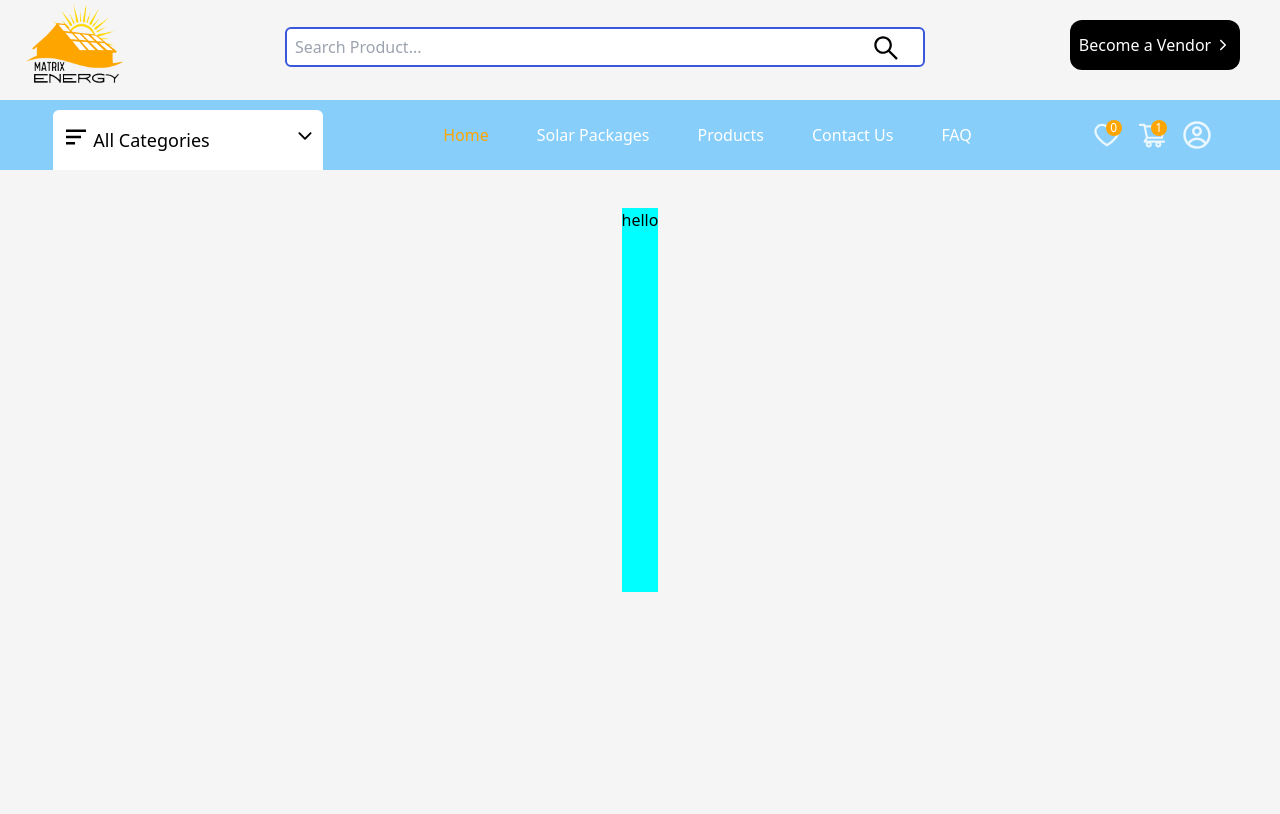
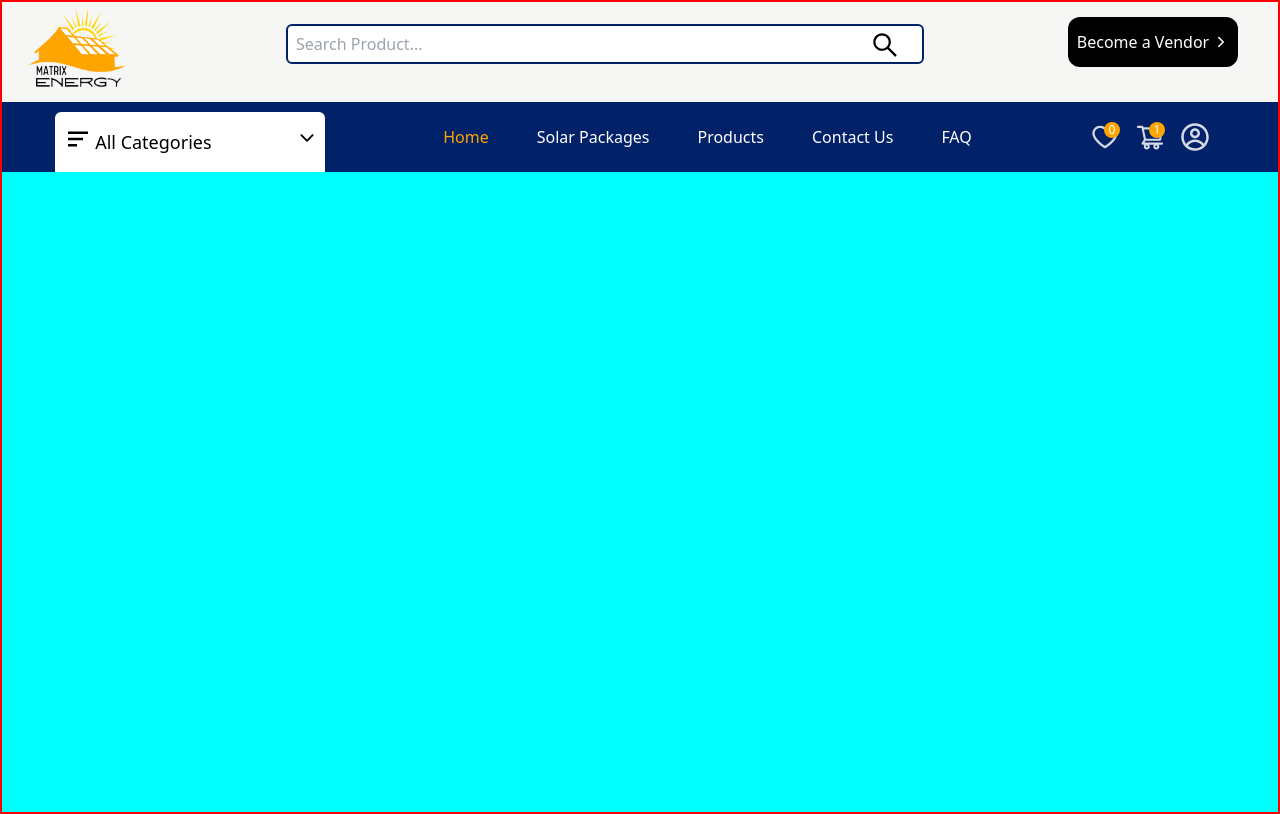
Before and after one commit to SahilKumarW/Solar-Marketplace, a React (Create React App) app: page / in a window 1280 px wide. Built offline with nearby package versions, Linux system fonts and the light colour scheme.

Commit message:
hero changed

```diff
--- a/public/index.html
+++ b/public/index.html
@@ -26,7 +26,7 @@
     -->
     <title>React App</title>
   </head>
-  <body>
+  <body style="margin: 0; padding: 0;">
     <noscript>You need to enable JavaScript to run this app.</noscript>
     <div id="root"></div>
     <!--
--- a/src/App.css
+++ b/src/App.css
@@ -16,6 +16,9 @@ body {
     Oxygen, Ubuntu, Cantarell, "Open Sans", "Helvetica Neue", sans-serif;
     background: #F6F6F5;
     scroll-behavior: smooth;
+    padding: 0;
+    margin: 0;
+
 
 }
 input,select{
--- a/src/components/Header.js
+++ b/src/components/Header.js
@@ -48,16 +48,15 @@ const Header = ({ activeHeading }) => {
 
   return (
     <div
-      className={`${styles.section}`}
+      //   className={`${styles.section}`}
       style={{
-        position: "fixed",
-        top: 0,
-        left: 0,
         width: "100%",
-        margin: "10px 0 0 0",
       }}
     >
-      <div className="hidden 800px:h-[50px] 800px:my-[20px] 800px:flex items-center justify-between">
+      <div
+        className="hidden 800px:h-[100px] 800px:my-[20px] 800px:flex items-center justify-between"
+        style={{ margin: 0 }}
+      >
         <div>
           <Link to="/">
             <img
@@ -66,7 +65,7 @@ const Header = ({ activeHeading }) => {
               style={{
                 height: "100px",
                 width: "150px",
-                marginTop: "-25px",
+                marginTop: "-10px",
               }}
             />
           </Link>
@@ -78,7 +77,7 @@ const Header = ({ activeHeading }) => {
             placeholder="Search Product..."
             value={searchTerm}
             onChange={handleSearchChange}
-            className="h-[40px] w-full px-2 border-[#3957db] border-[2px] rounded-md"
+            className="h-[40px] w-full px-2 border-[#012169] border-[2px] rounded-md"
           />
           <AiOutlineSearch
             size={30}
@@ -116,7 +115,7 @@ const Header = ({ activeHeading }) => {
       <div
         className={`${
           active === true ? "shadow-sm fixed top-0 left-0 z-10" : null
-        } transition hidden 800px:flex items-center justify-between w-full bg-[#87CEFA] h-[70px]`}
+        } transition hidden 800px:flex items-center justify-between w-full bg-[#012169] h-[70px]`}
       >
         <div
           className={`${styles.section} relative ${styles.normalFlex} justify-between`}
--- a/src/components/Hero.js
+++ b/src/components/Hero.js
@@ -1,10 +1,19 @@
 import React from "react";
 import { Link } from "react-router-dom";
-
 import "../styles/Hero.css";
+import solar1 from "../Assets/solar1.jpg";
 
 const Hero = () => {
-  return <div className="hero"> hello</div>;
+  return (
+    <div className="hero">
+      <div
+        className="hero-left"
+        style={{
+          backgroundImage: `url(${solar1})`,
+        }}
+      ></div>
+    </div>
+  );
 };
 
 export default Hero;
--- a/src/screens/HomePage.js
+++ b/src/screens/HomePage.js
@@ -4,7 +4,7 @@ import Hero from "../components/Hero";
 
 const HomePage = () => {
   return (
-    <div>
+    <div style={{ border: "2px solid red" }}>
       <Header activeHeading={1} />
       <Hero />
     </div>
--- a/src/screens/LoginPage.js
+++ b/src/screens/LoginPage.js
@@ -24,6 +24,13 @@ const LoginPage = () => {
           Login to your account
         </h2>
       </div>
+      <div
+        style={{
+          display: "flex",
+          alignItems: "center",
+          justifyContent: "center",
+        }}
+      >
         <div className="login-container">
           <form>
             <label>Email:</label>
@@ -90,7 +97,11 @@ const LoginPage = () => {
             </div>
 
             <div
-            style={{ display: "flex", alignItems: "center", marginTop: "20px" }}
+              style={{
+                display: "flex",
+                alignItems: "center",
+                marginTop: "20px",
+              }}
             >
               <h4 style={{ marginRight: "8px" }}>Don't have any account?</h4>
               <Link to="/Signup" className="text-blue-600">
@@ -100,6 +111,7 @@ const LoginPage = () => {
           </form>
         </div>
       </div>
+    </div>
   );
 };
 
--- a/src/screens/SignupPage.js
+++ b/src/screens/SignupPage.js
@@ -27,6 +27,13 @@ const SignupPage = () => {
           Create your account
         </h2>
       </div>
+      <div
+        style={{
+          display: "flex",
+          alignItems: "center",
+          justifyContent: "center",
+        }}
+      >
         <div className="signup-container">
           <form>
             <label>Full Name:</label>
@@ -72,7 +79,11 @@ const SignupPage = () => {
             </div>
 
             <div
-            style={{ display: "flex", alignItems: "center", marginTop: "20px" }}
+              style={{
+                display: "flex",
+                alignItems: "center",
+                marginTop: "20px",
+              }}
             >
               <h4 style={{ marginRight: "8px" }}>Already have an account?</h4>
               <Link to="/LoginPage" className="text-blue-600">
@@ -82,6 +93,7 @@ const SignupPage = () => {
           </form>
         </div>
       </div>
+    </div>
   );
 };
 
--- a/src/screens/VendorRegistrationPage.js
+++ b/src/screens/VendorRegistrationPage.js
@@ -30,6 +30,13 @@ const VendorRegistrationPage = () => {
           Vendor Registration
         </h2>
       </div>
+      <div
+        style={{
+          display: "flex",
+          alignItems: "center",
+          justifyContent: "center",
+        }}
+      >
         <div className="registration-container">
           <form>
             <label>Company Name:</label>
@@ -98,6 +105,7 @@ const VendorRegistrationPage = () => {
           </form>
         </div>
       </div>
+    </div>
   );
 };
 
--- a/src/styles/Hero.css
+++ b/src/styles/Hero.css
@@ -1,7 +1,7 @@
 
 .hero {
-    min-height:48vh ;
-    min-width: 100%;
+    min-height:80vh ;
+    width: 100%;
     background-color: aqua;
 
   }
--- a/src/styles/LoginPage.css
+++ b/src/styles/LoginPage.css
@@ -1,29 +1,13 @@
-/* src/styles/LoginPage.css */
-body {
-    margin: 0;
-    min-height: 100vh;
-    display: flex;
-    flex-direction: column;
-    justify-content: center;
-    align-items: center;
-    padding-top: 3rem;
-    padding-bottom: 3rem;
-    padding-left: 1.5rem;
-    padding-right: 1.5rem;
-
-    background-color: #f5f5f5;
-  }
-
-
 
   .login-container {
     background-color: #ffffff;
-
     padding: 20px;
     border-radius: 10px;
     box-shadow: 0 4px 8px rgba(0, 0, 0, 0.1);
     max-width: 400px;
     margin: 20px; /* Add margin for spacing */
+    display: flex;
+    align-items: center;
   }
 
   form {
--- a/src/styles/SignupPage.css
+++ b/src/styles/SignupPage.css
@@ -1,18 +1,3 @@
-
-
-body {
-    margin: 0;
-    min-height: 100vh;
-    display: flex;
-    flex-direction: column;
-    justify-content: center;
-    align-items: center;
-    padding-top: 3rem;
-    padding-bottom: 3rem;
-    padding-left: 1.5rem;
-    padding-right: 1.5rem;
-    background-color: #f5f5f5;
-  }
 
   .signup-container {
     background-color: #ffffff;
--- a/src/styles/VendorRegistrationPage.css
+++ b/src/styles/VendorRegistrationPage.css
@@ -1,18 +1,3 @@
-
-
-body {
-    margin: 0;
-    min-height: 100vh;
-    display: flex;
-    flex-direction: column;
-    justify-content: center;
-    align-items: center;
-    padding-top: 3rem;
-    padding-bottom: 3rem;
-    padding-left: 1.5rem;
-    padding-right: 1.5rem;
-    background-color: #f5f5f5;
-  }
 
   .registration-container {
     background-color: #ffffff;
```
Lines whose indentation alone changed are shown as unchanged.
